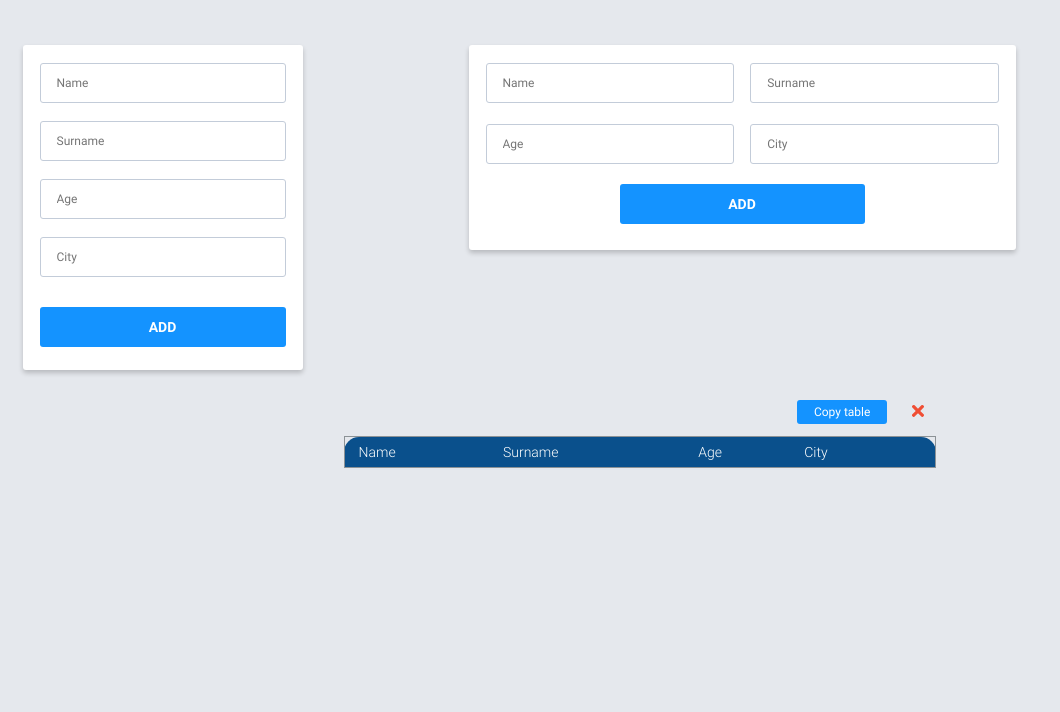
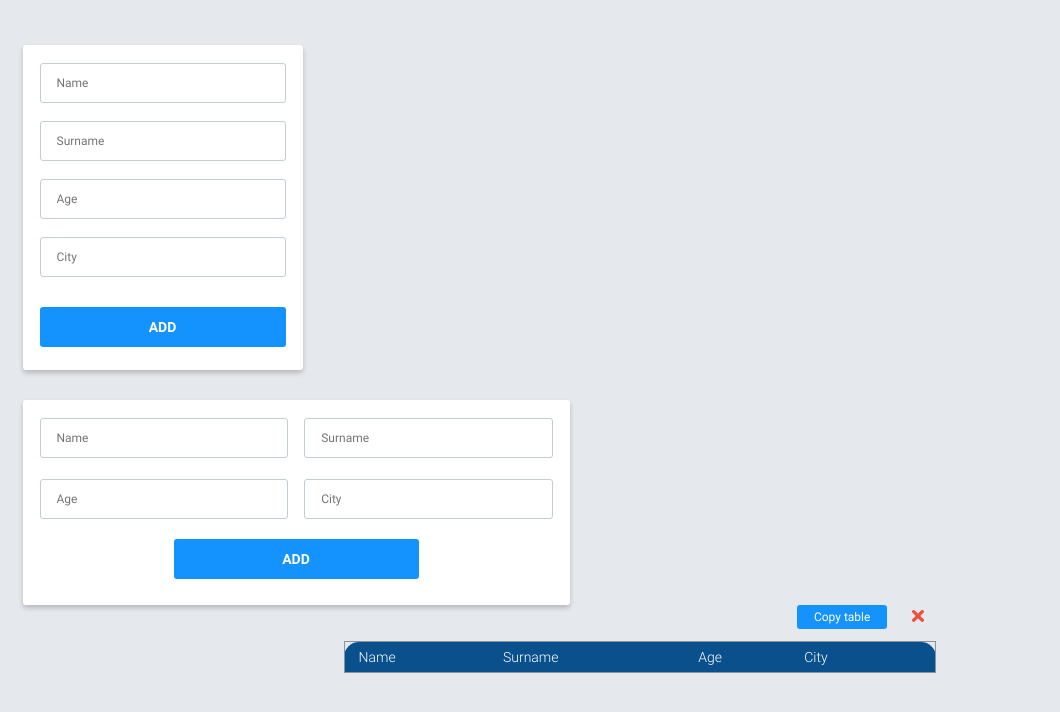
Before and after one commit to Inpulsgor/tables-generator, a React (Create React App) app: page / in a window 1280 px wide. Shown: the top 712 px of the page, without its empty margins (0-1060 px from the left). Built offline with nearby package versions, Linux system fonts and the light colour scheme.

Commit message:
responsive markup on dev stage

```diff
--- a/src/components/TableCopy.jsx
+++ b/src/components/TableCopy.jsx
@@ -21,7 +21,7 @@ const TableCopy = ({
           </button>
         </div>
         <table className="table">
-          <tbody className="table__body">
+          <thead className="table__heading">
             <tr className="table__heading">
               <th>Name</th>
               <th>Surname</th>
@@ -29,9 +29,10 @@ const TableCopy = ({
               <th>City</th>
               <th></th>
             </tr>
+          </thead>
+          <tbody className="table__body">
             {tableDataCopy &&
               tableDataCopy.map((contact) => {
-                console.log(contact);
                 return (
                   <tr key={contact.id}>
                     <td>{contact.name}</td>
--- a/src/scss/app.scss
+++ b/src/scss/app.scss
@@ -88,9 +88,9 @@ button:focus {
 
   &__container {
     @include for-desktop-up {
-      display: flex;
-      flex-direction: row;
-      flex-wrap: wrap;
+      // display: flex;
+      // flex-direction: row;
+      // flex-wrap: wrap;
     }
   }
 }
--- a/src/scss/components/table.scss
+++ b/src/scss/components/table.scss
@@ -8,6 +8,7 @@
 }
 
 .table-copy-list {
+  margin: 0 auto;
   width: 100%;
 }
 
```
Also changed, not shown: src/App.js (+6 -6 lines).
